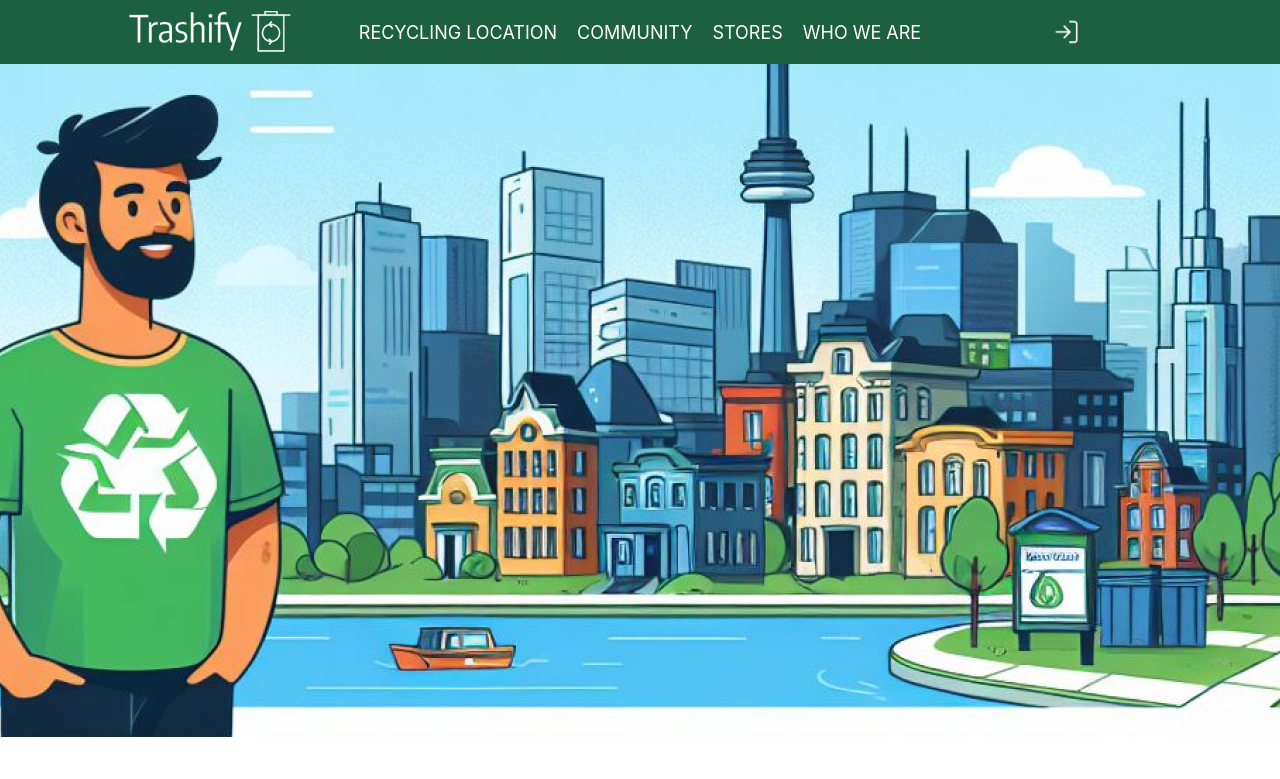
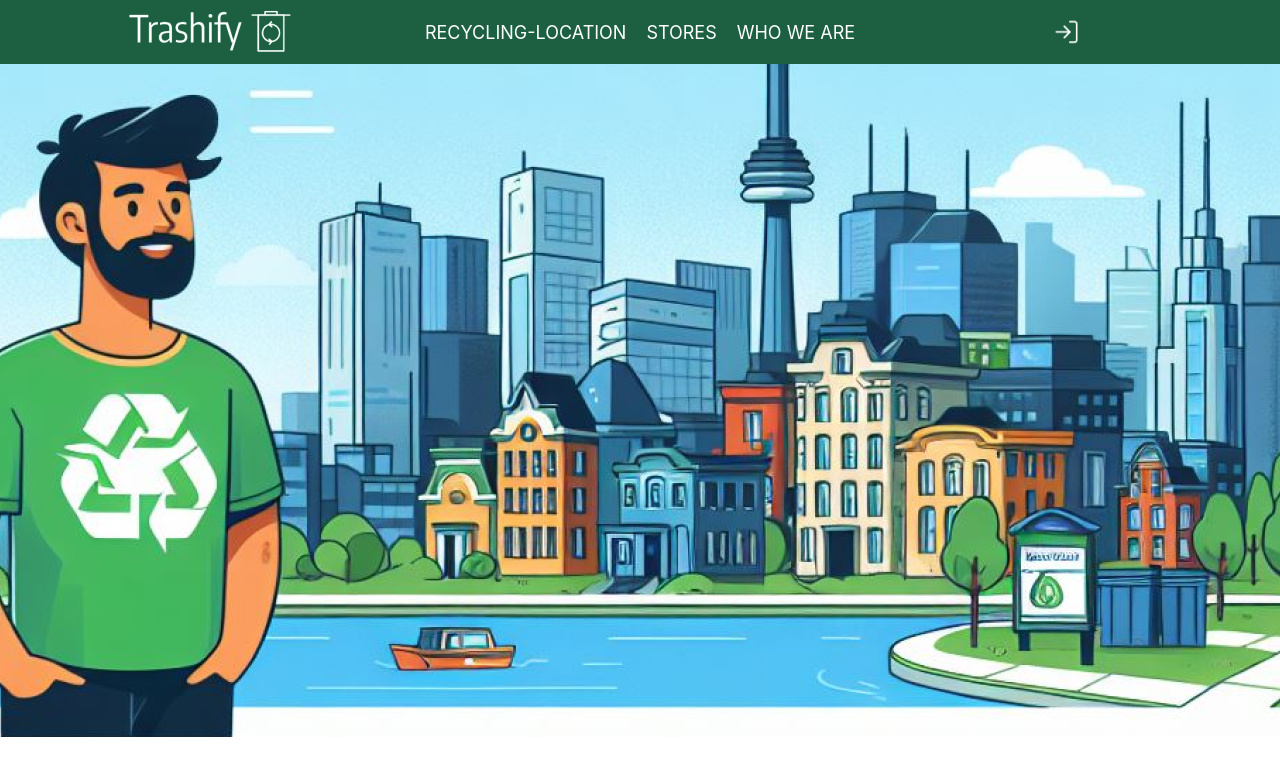
Before and after one commit to MJAlconcel8/Trashify, a React (Create React App) app: page / in a window 1280 px wide. Shown: the top 779 px of the page. Built offline with nearby package versions, Linux system fonts and the light colour scheme.

Commit message:
pushing files

```diff
--- a/src/components/navbar/Navbar.jsx
+++ b/src/components/navbar/Navbar.jsx
@@ -10,8 +10,7 @@ const Navbar = () => {
         <div className="elementsInNavbar">
             <Link to='/'><img src={logo} alt="" className="rectangleTrashify"/></Link>
             <div className="navbarPages">
-                <Link to='/recycling-locations'><span className='navbarPage'>RECYCLING LOCATION</span></Link>
-                <Link to='/community'><span className='navbarPage'>COMMUNITY</span></Link>
+                <Link to='/recycling-locations'><span className='navbarPage'>RECYCLING-LOCATION</span></Link>
                 <Link to='/stores'><span className='navbarPage'>STORES</span></Link>
                 <Link to='/about-us'><span className='navbarPage'>WHO WE ARE</span></Link>
             </div>
```
